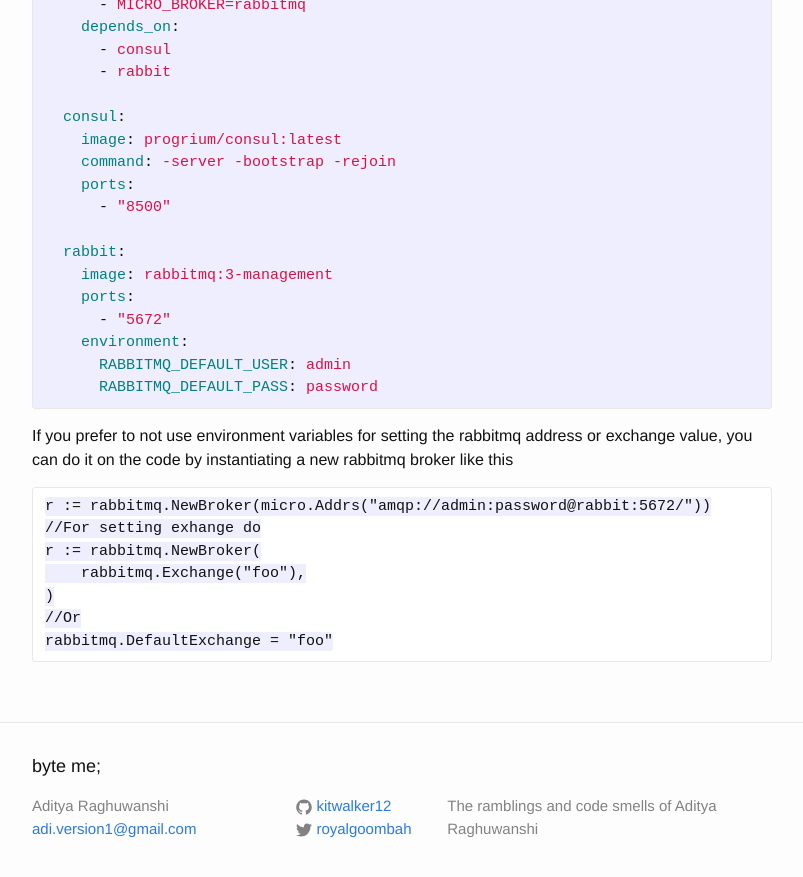
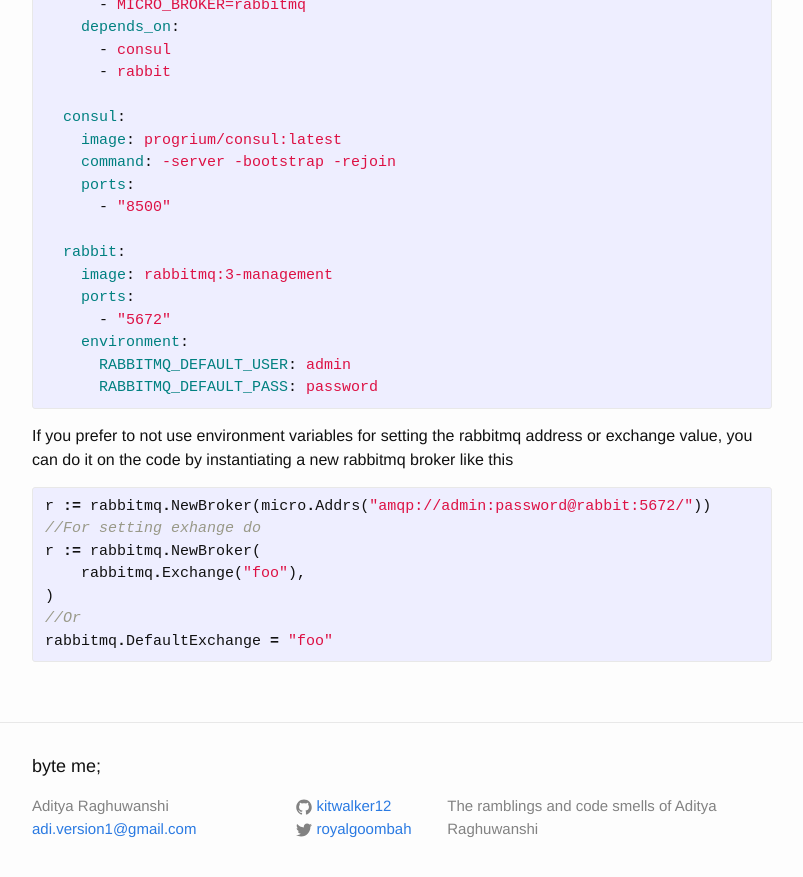
Before and after one commit to kitwalker12/kitwalker12.github.io, a Jekyll site: the page built from _posts/2017-04-14-go-micro-pub-sub.md, in a window 1280 px wide and 900 px high, scrolled down 2544 px. Shown: the top 877 px of the window, without its empty margins (238-1041 px from the left). Built offline with Jekyll 4.4.1, drawn with Linux system fonts in a browser that asks for light colours; comment, search, counter and statistics services are not loaded.

Commit message:
use highlight

````diff
--- a/_posts/2017-04-14-go-micro-pub-sub.md
+++ b/_posts/2017-04-14-go-micro-pub-sub.md
@@ -130,7 +130,7 @@ services:
 
 If you prefer to not use environment variables for setting the rabbitmq address or exchange value, you can do it on the code by instantiating a new rabbitmq broker like this
 
-```
+{% highlight go %}
 r := rabbitmq.NewBroker(micro.Addrs("amqp://admin:password@rabbit:5672/"))
 //For setting exhange do
 r := rabbitmq.NewBroker(
@@ -138,4 +138,4 @@ r := rabbitmq.NewBroker(
 )
 //Or
 rabbitmq.DefaultExchange = "foo"
-```
+{% endhighlight %}
````
